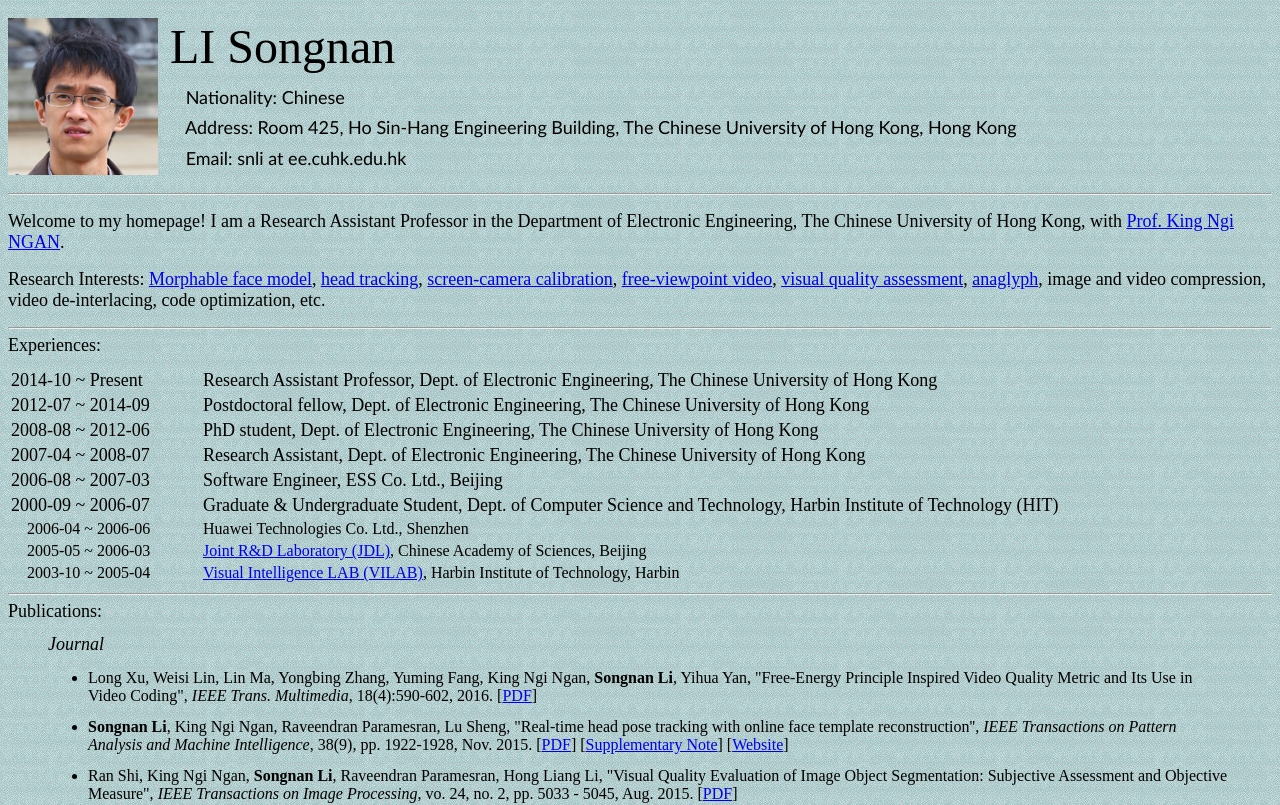
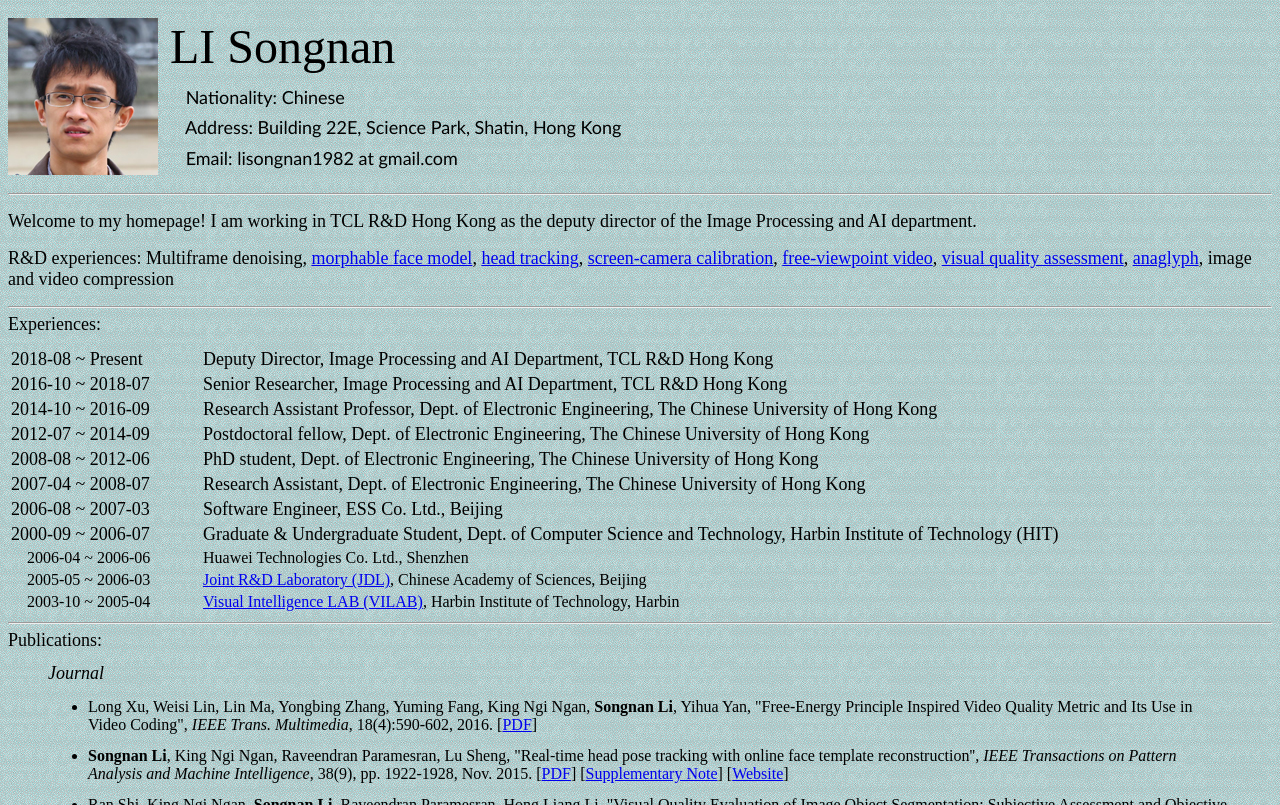
Before and after one commit to lisongnan1982/lisongnan1982.github.io, a plain HTML site: page index.html in a window 1280 px wide. Shown: the top 805 px of the page. Drawn offline with Linux system fonts and the light colour scheme.

Commit message:
update index.html

```diff
--- a/index.html
+++ b/index.html
@@ -40,24 +40,21 @@
 	<tr>
 		<td height="101">
 		<p class="MsoNormal"><font size="4">&nbsp;&nbsp;&nbsp;&nbsp;&nbsp; Nationality: Chinese</font></p>
-		<p class="MsoNormal"><font size="4">&nbsp;&nbsp;&nbsp;&nbsp;&nbsp; Address: Room
-		425, Ho Sin-Hang Engineering
-		Building, The Chinese University of Hong Kong, Hong Kong</font></p>
-		<p class="MsoNormal"><font size="4">&nbsp;&nbsp;&nbsp;&nbsp;&nbsp; Email: snli at ee.cuhk.edu.hk</font></td>
+		<p class="MsoNormal"><font size="4">&nbsp;&nbsp;&nbsp;&nbsp;&nbsp; Address: Building 22E, Science Park, Shatin, Hong Kong</font></p>
+		<p class="MsoNormal"><font size="4">&nbsp;&nbsp;&nbsp;&nbsp;&nbsp; Email: lisongnan1982 at gmail.com</font></td>
 	</tr>
 </table>
 <hr>
 
-<p><font face="Arial Unicode MS" size="4">Welcome to my homepage! I am a
-Research Assistant Professor in the
-Department of Electronic Engineering, The Chinese University of Hong Kong, with <a href="http://www.ee.cuhk.edu.hk/~knngan/">Prof. King Ngi NGAN</a>.
+<p><font face="Arial Unicode MS" size="4">Welcome to my homepage! I am working in TCL R&D Hong Kong as the deputy director of the Image Processing and AI department.
 </font></p>
-<p><font face="Arial Unicode MS" size="4">Research Interests:
-<a href="face_model.htm">Morphable face model</a>,
+<p><font face="Arial Unicode MS" size="4">R&D experiences:
+Multiframe denoising,
+<a href="face_model.htm">morphable face model</a>,
 <a href="HeadTracking2.htm">head tracking</a>,
 <a href="screen_camera_cali.htm">screen-camera calibration</a>, <a href="freeview.htm">free-viewpoint video</a>, <a href="VQM.htm">visual quality assessment</a>,
-<a href="anaglyph_database.htm">anaglyph</a>, image and video compression<span lang="en-us">,</span>
-video de-interlacing<span lang="en-us">,</span> code optimization, etc.</font></p>
+<a href="anaglyph_database.htm">anaglyph</a>, image and video compression
+</font></p>
 <hr>
 
 <p class="MsoNormal"><font face="Arial Unicode MS" size="4">Experiences:</font></p>
@@ -65,7 +62,19 @@ video de-interlacing<span lang="en-us">,</span> code optimization, etc.</font></
 <table border="1" width="100%" style="border-width: 0px">
 	<tr>
 		<td width="188" style="border-style: none; border-width: medium">
-		<font size="4" face="Arial Unicode MS">2014-10 ~ Present </font></td>
+		<font size="4" face="Arial Unicode MS">2018-08 ~ Present </font></td>
+		<td style="border-style: none; border-width: medium">
+		<font size="4" face="Arial Unicode MS">Deputy Director, Image Processing and AI Department, TCL R&D Hong Kong</font></td>
+	</tr>
+	<tr>
+		<td width="188" style="border-style: none; border-width: medium">
+		<font size="4" face="Arial Unicode MS">2016-10 ~ 2018-07 </font></td>
+		<td style="border-style: none; border-width: medium">
+		<font size="4" face="Arial Unicode MS">Senior Researcher, Image Processing and AI Department, TCL R&D Hong Kong</font></td>
+	</tr>
+	<tr>
+		<td width="188" style="border-style: none; border-width: medium">
+		<font size="4" face="Arial Unicode MS">2014-10 ~ 2016-09 </font></td>
 		<td style="border-style: none; border-width: medium">
 		<font size="4" face="Arial Unicode MS">Research Assistant Professor,
 		Dept. of Electronic Engineering, The Chinese University of Hong Kong</font></td>
@@ -455,16 +464,16 @@ video de-interlacing<span lang="en-us">,</span> code optimization, etc.</font></
 <ul>
 	<li>
 	<p class="MsoNormal"><font face="Arial Unicode MS" size="3">2015-2016 1nd
-	term, Lecturer of ENGG2420A: <strong>Complex Analysis and Differential
+	term, Lecturer of ENGG2420A, CUHK: <strong>Complex Analysis and Differential
 	Equations for Engineers</strong></font></p>
 	</li>
 	<li>
 	<p class="MsoNormal"><font face="Arial Unicode MS" size="3">2014-2015 1nd
-	term, Co-Lecturer of ELEG5431: <strong>Advanced Techniques for Video Coding</strong></font></p>
+	term, Co-Lecturer of ELEG5431, CUHK: <strong>Advanced Techniques for Video Coding</strong></font></p>
 	</li>
 	<li>
 	<p class="MsoNormal"><font face="Arial Unicode MS" size="3">2012-2013 2nd
-	term, Co-Lecturer of ELEG5742: <strong>Image Processing and Video Technology</strong></font></p>
+	term, Co-Lecturer of ELEG5742, CUHK: <strong>Image Processing and Video Technology</strong></font></p>
 	</li>
 </ul>
 
```
